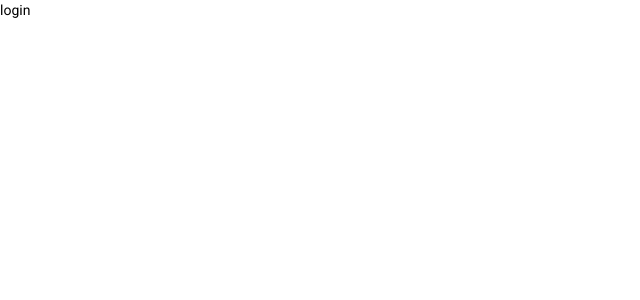
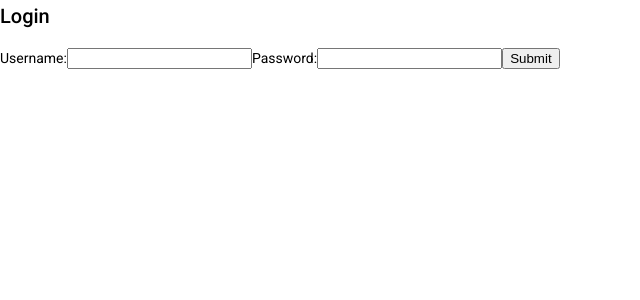
Before and after one commit to eduardoamdev/personal-notebook, an Angular app in the folder blog-management/: page /login in a window 1280 px wide. Shown: the top 300 px of the page, without its empty margins (0-640 px from the left). Built offline with nearby package versions, Linux system fonts and the light colour scheme.

Commit message:
login form added

```diff
--- a/blog-management/src/app/modules/public/components/front-page/front-page.component.html
+++ b/blog-management/src/app/modules/public/components/front-page/front-page.component.html
@@ -1 +1,2 @@
-<p>front-page</p>
+<h1>Blog management</h1>
+<a href="/login">Login</a>
--- a/blog-management/src/app/modules/public/components/login/login.component.html
+++ b/blog-management/src/app/modules/public/components/login/login.component.html
@@ -1 +1,8 @@
-<p>login</p>
+<h2>Login</h2>
+<form [formGroup]="form" (ngSubmit)="save($event)">
+  <label for="username">Username:</label>
+  <input type="text" formControlName="username">
+  <label for="password">Password:</label>
+  <input type="text" formControlName="password">
+  <input type="submit" value="Submit">
+</form>
--- a/blog-management/src/app/modules/public/components/login/login.component.ts
+++ b/blog-management/src/app/modules/public/components/login/login.component.ts
@@ -1,4 +1,7 @@
 import { Component, OnInit } from "@angular/core";
+import { FormControl } from "@angular/forms";
+import { FormGroup } from "@angular/forms";
+import { Validators } from "@angular/forms";
 
 @Component({
   selector: "app-login",
@@ -6,7 +9,24 @@ import { Component, OnInit } from "@angular/core";
   styleUrls: ["./login.component.css"],
 })
 export class LoginComponent implements OnInit {
-  constructor() {}
+  form: FormGroup;
+
+  constructor() {
+    this.form = new FormGroup({
+      username: new FormControl("", [Validators.required]),
+      password: new FormControl("", [Validators.required]),
+    });
+
+    this.form.valueChanges.subscribe((value) => {
+      console.log(value);
+    });
+  }
+
+  save(event: Event) {
+    event.preventDefault();
+    const value = this.form.value;
+    console.log(value);
+  }
 
   ngOnInit(): void {}
 }
--- a/blog-management/src/app/modules/public/public.module.ts
+++ b/blog-management/src/app/modules/public/public.module.ts
@@ -1,13 +1,13 @@
 import { NgModule } from "@angular/core";
 import { CommonModule } from "@angular/common";
-import { RouterModule, Routes } from "@angular/router";
 import { FrontPageComponent } from "./components/front-page/front-page.component";
 import { LoginComponent } from "./components/login/login.component";
 import { PublicRoutingModule } from "./public-routing.module";
+import { ReactiveFormsModule } from "@angular/forms";
 
 @NgModule({
   declarations: [FrontPageComponent, LoginComponent],
-  imports: [CommonModule, PublicRoutingModule],
+  imports: [ReactiveFormsModule, CommonModule, PublicRoutingModule],
   providers: [],
   bootstrap: [],
 })
```
